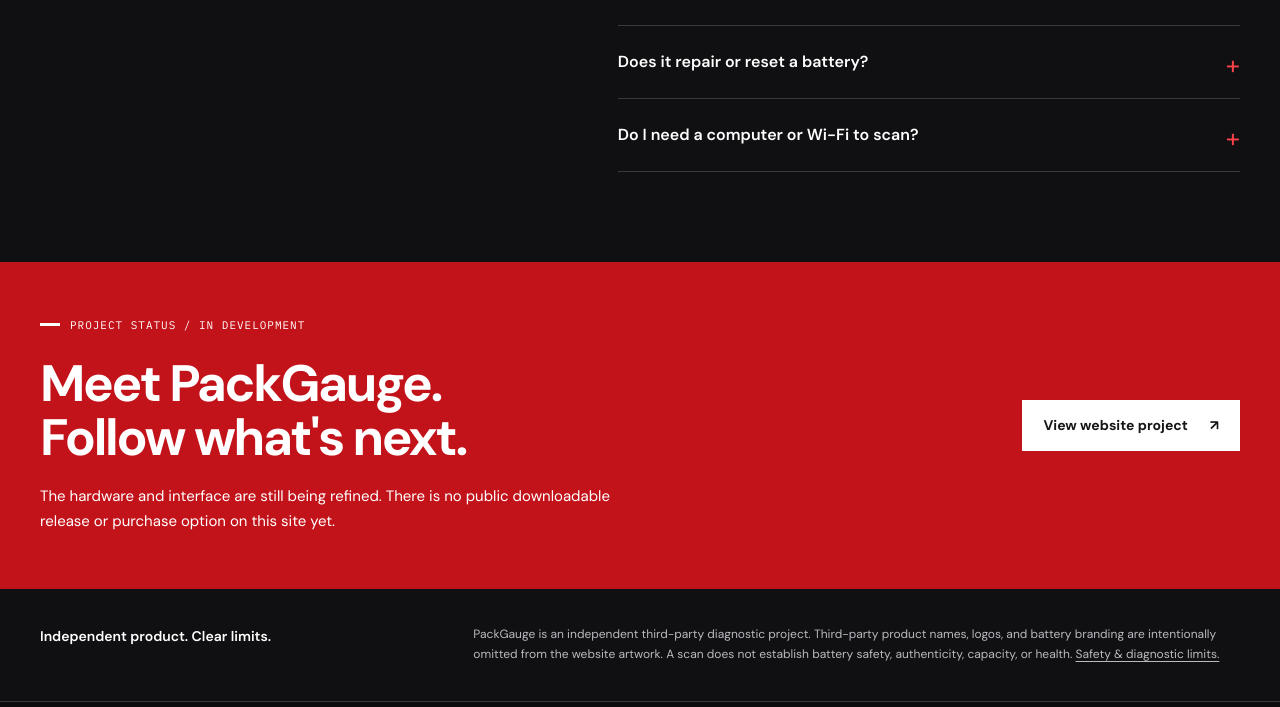
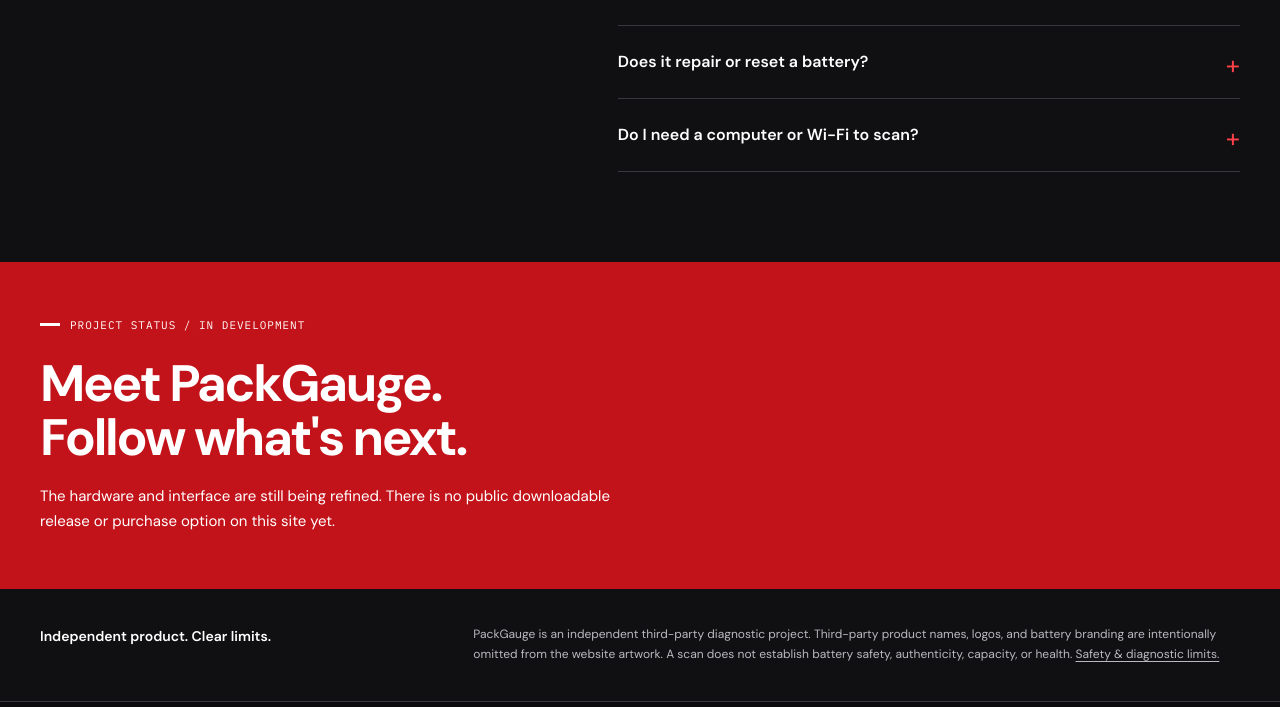
Before and after one commit to tinkring/PackGauge-Web, a website built with Vite: page index.html in a window 1280 px wide. Shown: the part 3780-4487 px from the top of the page. Built offline with nearby package versions, Linux system fonts and the light colour scheme.

Commit message:
Remove website project button from status section

```diff
--- a/index.html
+++ b/index.html
@@ -77,7 +77,7 @@
       <details><summary>Do I need a computer or Wi-Fi to scan?</summary><p>The standalone reader is USB-powered and does not need a computer for scanning. Wi-Fi is used for configured network features such as sending email. Saved scan records use micro-SD.</p></details>
     </div></section>
 
-    <section id="status" class="status-section" aria-labelledby="status-title"><div class="wrap status-inner"><div><p class="kicker">Project status / In development</p><h2 id="status-title">Meet PackGauge.<br />Follow what's next.</h2><p>The hardware and interface are still being refined. There is no public downloadable release or purchase option on this site yet.</p></div><a class="button button-white" href="https://github.com/tinkring/PackGauge-Web">View website project <span aria-hidden="true">↗</span></a></div></section>
+    <section id="status" class="status-section" aria-labelledby="status-title"><div class="wrap status-inner"><div><p class="kicker">Project status / In development</p><h2 id="status-title">Meet PackGauge.<br />Follow what's next.</h2><p>The hardware and interface are still being refined. There is no public downloadable release or purchase option on this site yet.</p></div></div></section>
     <aside class="wrap legal-note"><strong>Independent product. Clear limits.</strong><p>PackGauge is an independent third-party diagnostic project. Third-party product names, logos, and battery branding are intentionally omitted from the website artwork. A scan does not establish battery safety, authenticity, capacity, or health. <a href="./safety.html">Safety &amp; diagnostic limits.</a></p></aside>
   </main>
   <footer class="site-footer"><a class="brand" href="./index.html"><span class="brand-glyph" aria-hidden="true">P<span>G</span></span><span>PACK<span>GAUGE</span></span></a><nav aria-label="Footer"><a href="#screens">Screens</a><a href="./compatibility.html">Compatibility</a><a href="./safety.html">Safety</a></nav><small>© PackGauge · Independent battery diagnostics</small></footer>
```
